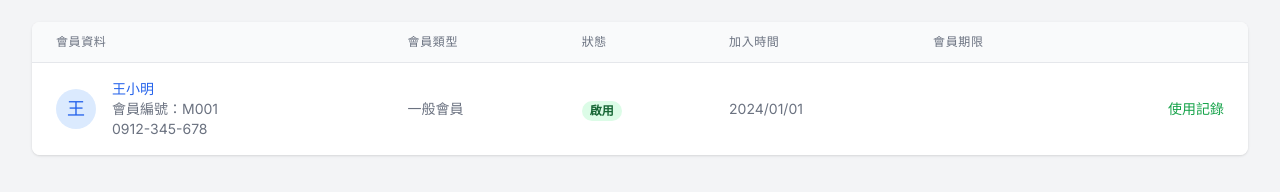
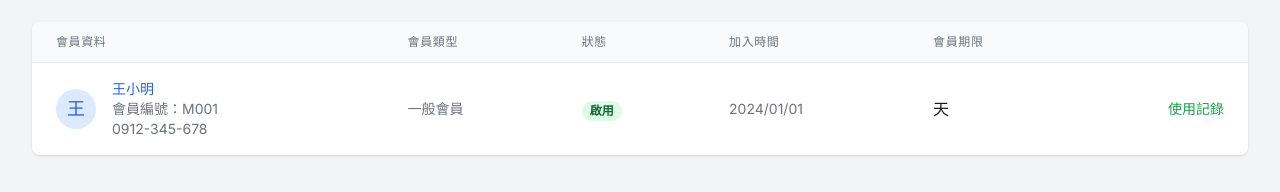
Before and after one commit to yyami731117tw/sum-crm, a Next.js app: page /admin/members in a window 1280 px wide. Shown: the part 214-406 px from the top of the page. Built offline with nearby package versions, Linux system fonts and the light colour scheme.

Commit message:
fix: 修正會員期限警示功能的型別錯誤

```diff
--- a/package.json
+++ b/package.json
@@ -13,6 +13,7 @@
   },
   "dependencies": {
     "@headlessui/react": "^2.2.0",
+    "@heroicons/react": "^2.2.0",
     "@prisma/client": "^6.1.0",
     "@react-oauth/google": "^0.12.1",
     "@types/js-cookie": "^3.0.6",
--- a/pages/admin/members.tsx
+++ b/pages/admin/members.tsx
@@ -459,6 +459,20 @@ const MembersPage: NextPage = () => {
       color: 'text-gray-500',
       message: ''
     }
+  }
+
+  const getRemainingDaysColor = (remainingDays: number | undefined) => {
+    if (!remainingDays) return 'text-gray-900'
+    if (remainingDays <= 15) return 'text-red-600'
+    if (remainingDays <= 30) return 'text-orange-500'
+    return 'text-gray-900'
+  }
+
+  const getRemainingDaysMessage = (remainingDays: number | undefined) => {
+    if (!remainingDays) return ''
+    if (remainingDays <= 15) return '確認會員是否續約'
+    if (remainingDays <= 30) return '通知會員即將到期'
+    return ''
   }
 
   if (loading) {
@@ -584,27 +598,17 @@ const MembersPage: NextPage = () => {
                           <td className="px-6 py-4 whitespace-nowrap text-sm text-gray-500">
                             {member.joinDate}
                           </td>
-                          <td className="px-6 py-4 whitespace-nowrap text-sm text-gray-500">
-                            {member.hasMembershipPeriod && member.membershipEndDate && (
-                              <>
-                                {member.membershipEndDate}
-                                <br />
-                                {member.remainingDays !== undefined && (
-                                  <>
-                                    <span className={getMembershipStatusDisplay(member.remainingDays).color}>
-                                      剩餘 {member.remainingDays} 天
-                                    </span>
-                                    {member.remainingDays <= 30 && (
-                                      <div className="text-xs mt-1">
-                                        <span className={`${getMembershipStatusDisplay(member.remainingDays).color} font-medium`}>
-                                          {getMembershipStatusDisplay(member.remainingDays).message}
-                                        </span>
-                                      </div>
-                                    )}
-                                  </>
-                                )}
-                              </>
-                            )}
+                          <td className="px-6 py-4 whitespace-nowrap">
+                            <div className="flex flex-col">
+                              <div className={getRemainingDaysColor(member.remainingDays)}>
+                                {member.remainingDays} 天
+                              </div>
+                              {getRemainingDaysMessage(member.remainingDays) && (
+                                <div className={`text-sm ${getRemainingDaysColor(member.remainingDays)}`}>
+                                  {getRemainingDaysMessage(member.remainingDays)}
+                                </div>
+                              )}
+                            </div>
                           </td>
                           <td className="px-6 py-4 whitespace-nowrap text-right text-sm font-medium">
                             <button
```
Also changed, not shown: 1 other file (tests, documents, lock files or other folders).
